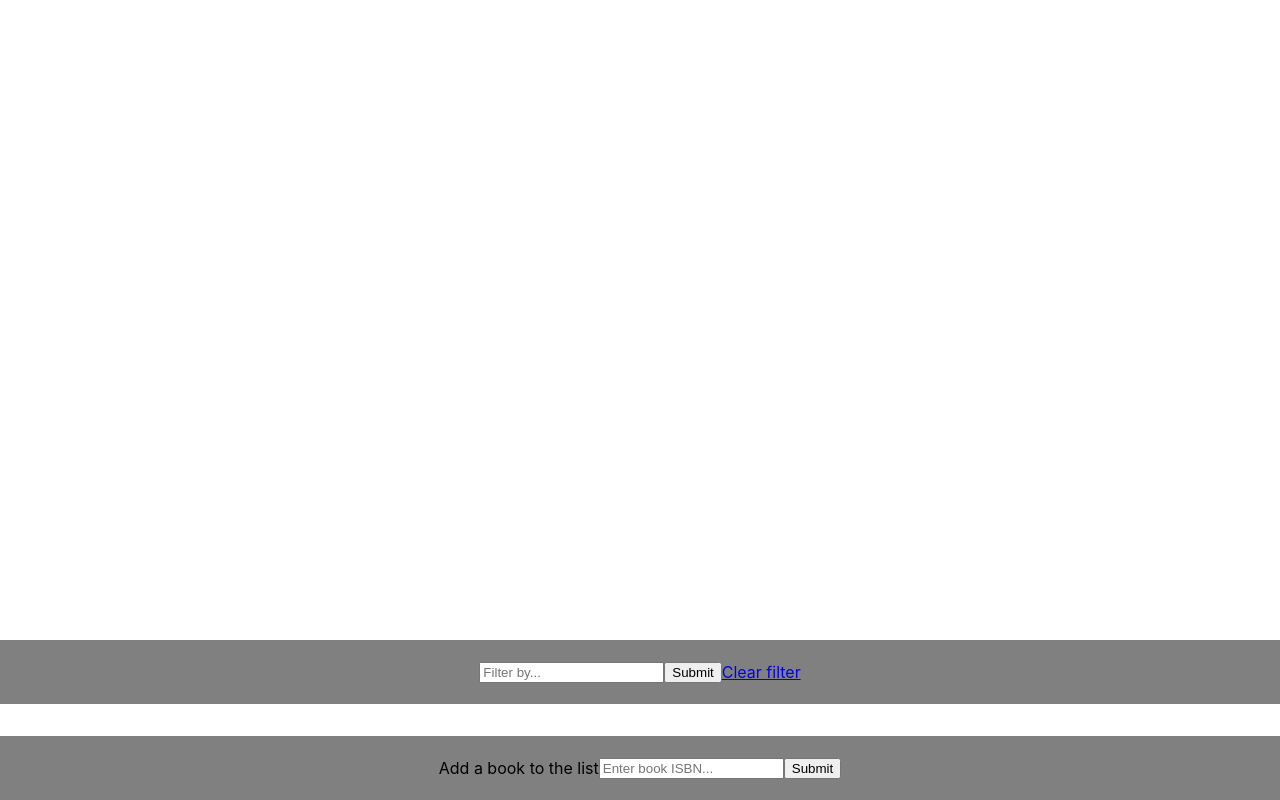
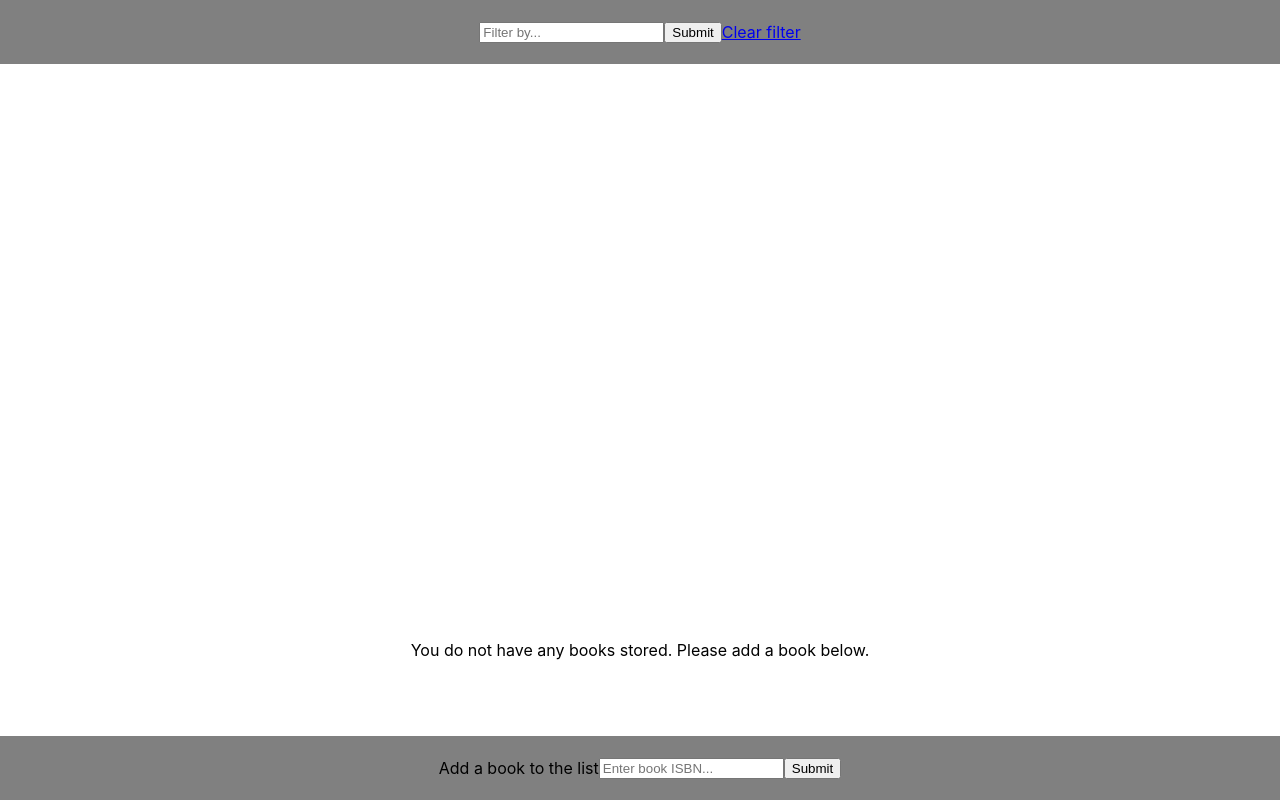
Before and after one commit to erikdbrown/nexthealth_booklist, a React (Create React App) app: page / in a window 1280 px wide. Built offline with nearby package versions, Linux system fonts and the light colour scheme.

Commit message:
updates local storage after sorting change

```diff
--- a/src/App.css
+++ b/src/App.css
@@ -1,5 +1,7 @@
 .App {
   text-align: center;
+  display: flex;
+  flex-direction: column;
 }
 
 .search-bar {
--- a/src/App.js
+++ b/src/App.js
@@ -181,7 +181,7 @@ class App extends Component {
     if (direction === 'top' || direction === 'bottom') {
       books = this.state.allBooks.filter(stateBook => stateBook !== book);
 
-      if (direction == 'top') {
+      if (direction === 'top') {
         books.unshift(book)
       } else {
         books.push(book)
@@ -191,7 +191,7 @@ class App extends Component {
     this.setState({
       allBooks: books,
       listedBooks: this.filterBooks(books),
-    }, )
+    }, this.refreshLocalBookOrder())
   }
 
   addBook({isbn}) {
@@ -246,6 +246,14 @@ class App extends Component {
     }
 
     return [];
+  }
+
+  refreshLocalBookOrder() {
+    const storedBooks = this.getStoredBooks();
+    const updatedBooks = this.state.allBooks.map(book => {
+      return storedBooks.find(storedBook => storedBook.url === book.url);
+    })
+    localStorage.setItem(this.localStorageKey, JSON.stringify(updatedBooks));
   }
 
   addLocalBook(bookISBN, bookURL) {
```
